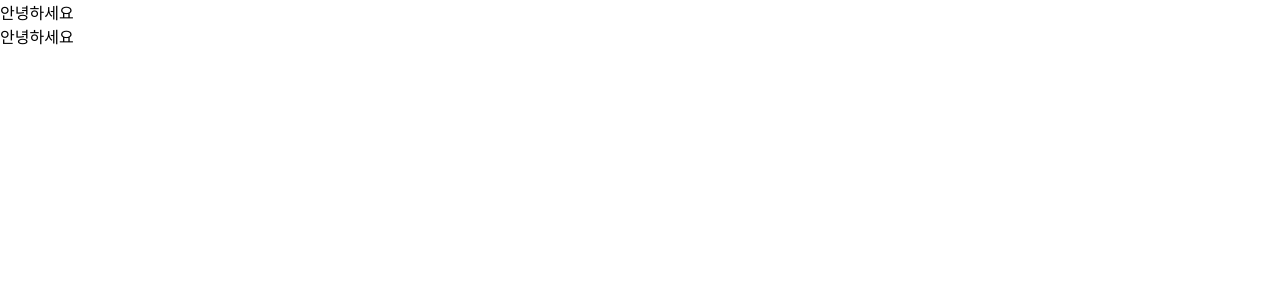
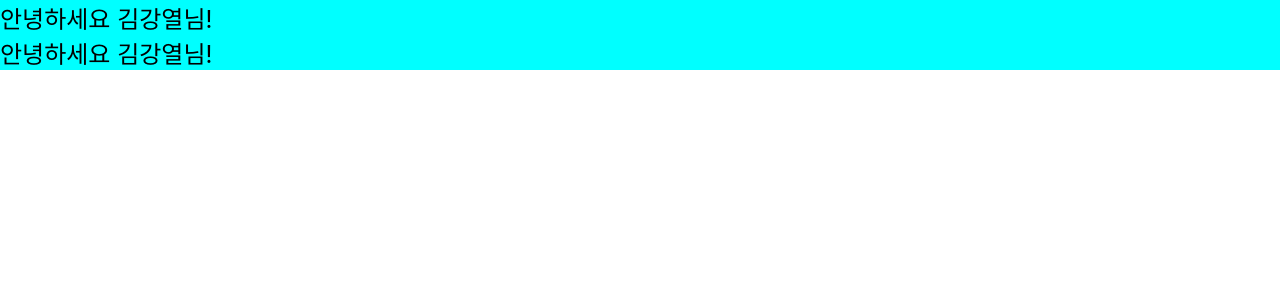
Before and after one commit to kkyy3402/React_Study, a React (Create React App) app in the folder begin-react/: page / in a window 1280 px wide. Shown: the top 300 px of the page. Built offline with nearby package versions, Linux system fonts and the light colour scheme.

Commit message:
스타일과 클래스 명, 그리고 변수를 UI에 나타내고 싶을때 이렇게 사용한다.

```diff
--- a/begin-react/src/Hello.js
+++ b/begin-react/src/Hello.js
@@ -1,7 +1,16 @@
 import React from 'react';
 
 function Hello(){
-    return <div>안녕하세요</div>
+    const name = "김강열";
+    const style = {
+        backgroundColor : 'aqua',
+        fontSize: 24
+    }
+
+
+    return <div>
+        <div className="itsClassName" style={style}>안녕하세요 {name}님! </div>
+    </div>
 }
 
 export default Hello; //Hello 라는 컴포넌트를 만들어 내보내겠다 라는 의미이다.
```
Also changed, not shown: 1 other file (tests, documents, lock files or other folders).
